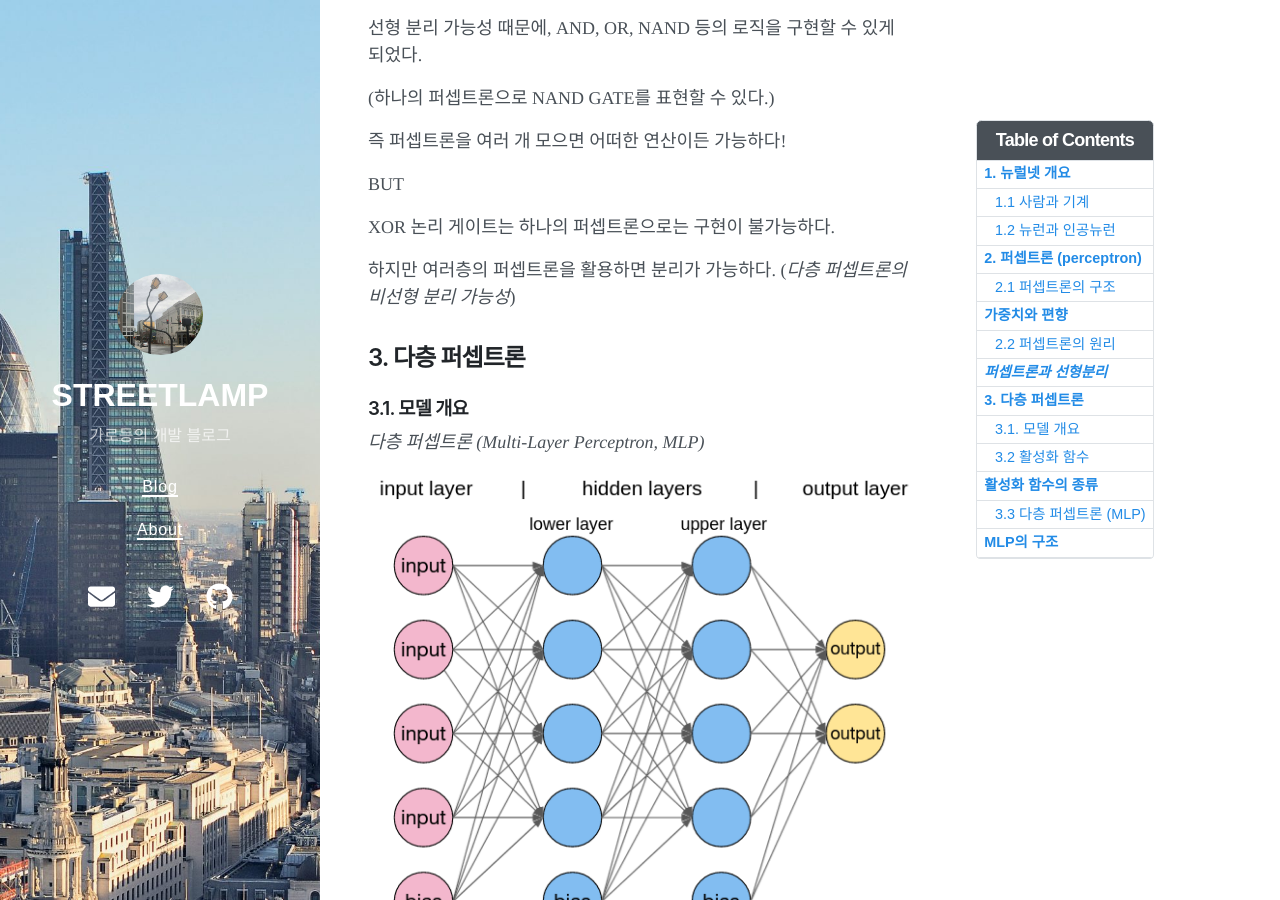
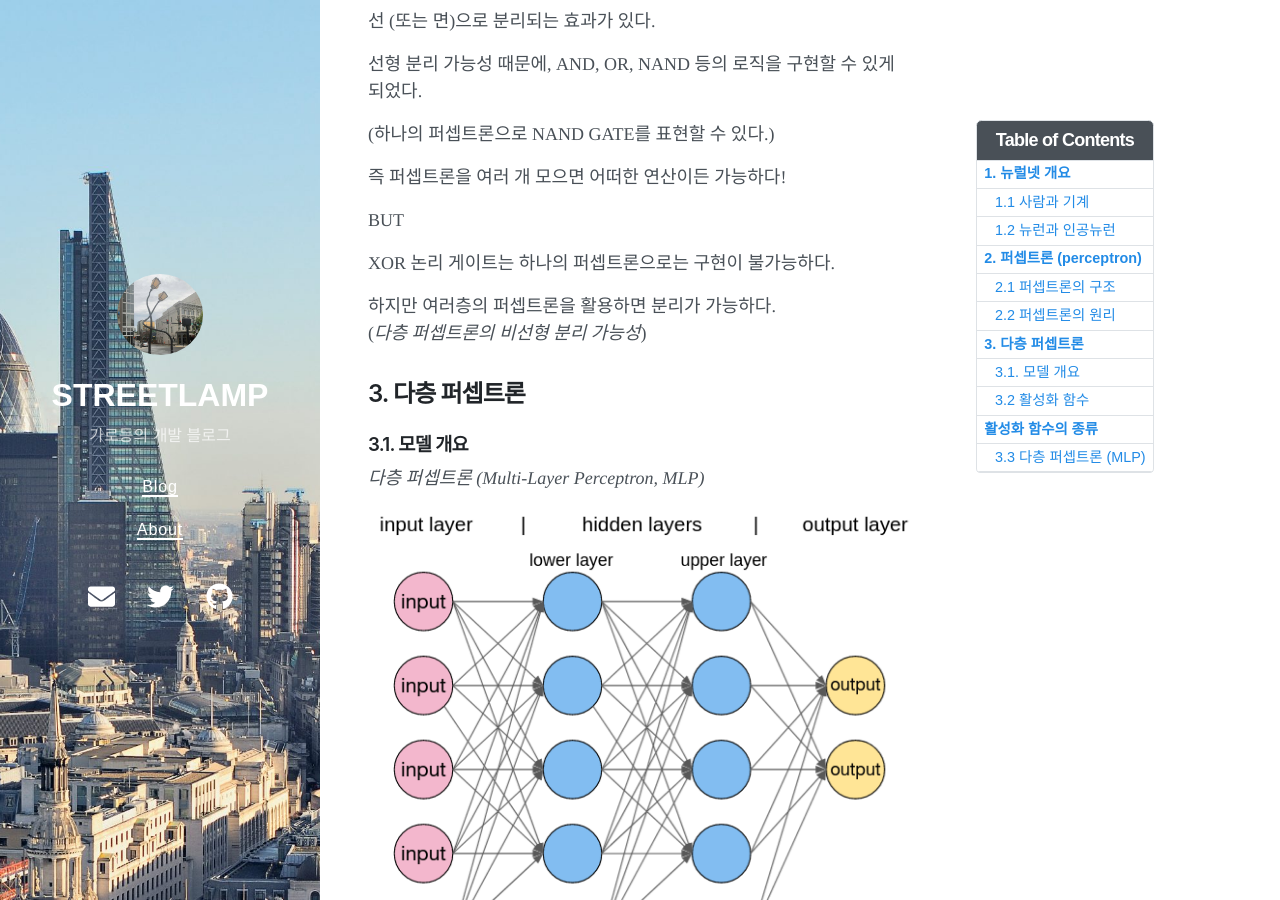
Before and after one commit to streetlamplee/streetlamplee.github.io, a Jekyll site: the page built from _posts/2023-12-19-DL_multiperceptron.md, in a window 1280 px wide and 900 px high, scrolled down 2347 px. Built offline with Jekyll 4.4.1, drawn with Linux system fonts in a browser that asks for light colours; nearby versions of some CDN libraries; formulas are drawn with MathJax 3.

Commit message:
fix: fix article

```diff
--- a/_posts/2023-12-19-DL_multiperceptron.md
+++ b/_posts/2023-12-19-DL_multiperceptron.md
@@ -15,15 +15,16 @@ toc:  true
 
 * 사람이 무언가를 인식하는 과정은 1,400 만개의 뉴런들과 뉴런 간의 수 십 억개의 시냅스를 이용함
 
+---
 * 기계가 무언가를 인식하는 과정 (전통방식)
 
 1. 일단 sample을 많이 보고 패턴을 파악한다.
-
-ex. 9는 위에 동그라미, 오른쪽에 직선이 있다
+<br>ex. 9는 위에 동그라미, 오른쪽에 직선이 있다
 
 2. 주요 특징을 프로그래밍 언어로 표현한다.
 3. 의사결정 률을 정한다.
 
+---
 * 기계가 무언가를 인식하는 과정 (뉴럴넷 방식)
 
 학습데이터를 바탕으로 뉴럴넷에서 자동으로 특징들과 의사 결정 룰을 찾아낸다.
@@ -52,8 +53,10 @@ ex. 9는 위에 동그라미, 오른쪽에 직선이 있다
 
 이때, threshold를 받으면 0 또는 1을 출력하는 함수를 *Activation func*이라고 한다.
 
-**가중치와 편향**
 ---
+
+#### 가중치와 편향
+
 퍼셉트론에서 transfer func의 마지막에 편향 (bias) $w_0$를 더해주는 것,
 
 결국, transfer func의 값이 커지는 것이므로, <mark>bias가 클수록 출력값은 쉽게 1이 된다.</mark>
@@ -68,8 +71,8 @@ $(transfer \;func) + b > 0 \;\; where\; b = w_0 - T$
 
 ### 2.2 퍼셉트론의 원리
 
-*퍼셉트론과 선형분리*
----
+#### 퍼셉트론과 선형분리
+
 각 p개의 input에 $w$를 곱하고 더해주게 됨
 
 이는 변수가 p개인 1차식으로 표현할 수 있음
@@ -88,7 +91,7 @@ BUT
 
 XOR 논리 게이트는 하나의 퍼셉트론으로는 구현이 불가능하다.
 
-하지만 여러층의 퍼셉트론을 활용하면 분리가 가능하다. (*다층 퍼셉트론의 비선형 분리 가능성*)
+하지만 여러층의 퍼셉트론을 활용하면 분리가 가능하다. <br>(*다층 퍼셉트론의 비선형 분리 가능성*)
 
 ## 3. 다층 퍼셉트론
 
@@ -117,7 +120,7 @@ XOR 논리 게이트는 하나의 퍼셉트론으로는 구현이 불가능하
 활성화 함수의 종류
 ---
 * sigmoid
-> 연산 과정 전체를 미분 가능하게 만드는 것이 큰 목적이다. (*역전파 기법*)
+<br>연산 과정 전체를 미분 가능하게 만드는 것이 큰 목적이다. (*역전파 기법*)
 
 * tanh
 * ReLU
@@ -128,11 +131,11 @@ XOR 논리 게이트는 하나의 퍼셉트론으로는 구현이 불가능하
 
 ### 3.3 다층 퍼셉트론 (MLP)
 
-MLP의 구조
----
+#### MLP의 구조
+
 * node / neuron : Transition (z) + Activation Function (그래프로는 원으로 표현된다.)
 * Layer / 층 : MLP에서 Layer의 수는 (은닉층 수 + 1) 개를 의미
-> 입력층
-> 은닉층
+> 입력층<br>
+> 은닉층<br>
 > 출력층
 * edge, connection : 가중치를 의미한다. (그래프로는 선으로 보통 표현된다.)
```
